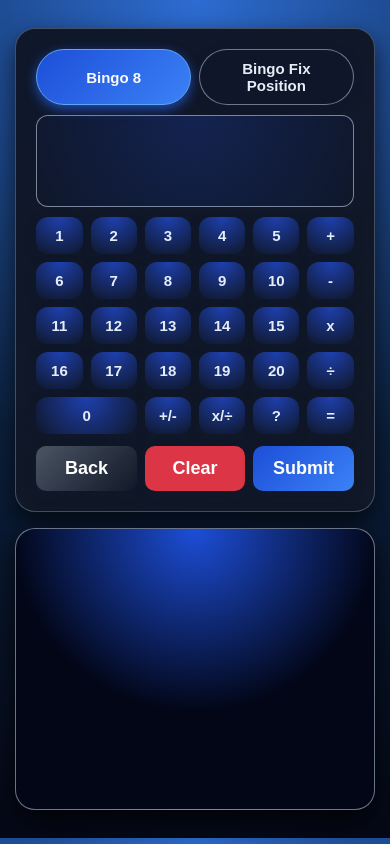
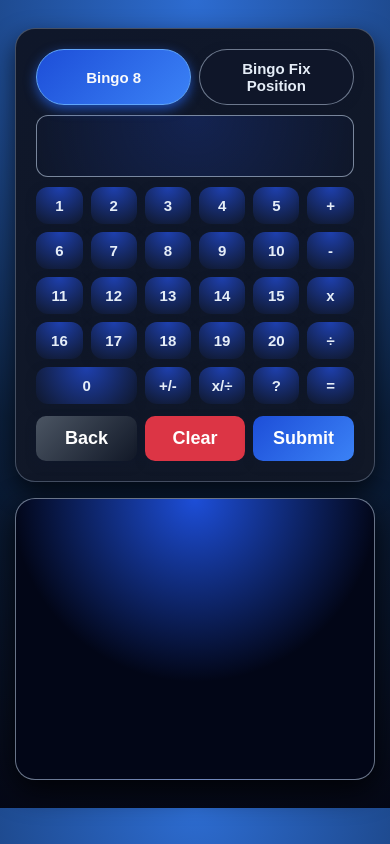
Before and after one commit to Rewwiw/A-Math-Solution-Solver, a plain HTML site: page index.html in a window 390 px wide. Drawn offline with Linux system fonts and the light colour scheme.

Commit message:
Update styles.css

```diff
--- a/css/styles.css
+++ b/css/styles.css
@@ -400,7 +400,7 @@ body {
   }
     .show-pawn-input {
     height: auto;          /* ให้สูงตามเนื้อหา */
-    min-height: 70px;      /* กันย่อเกินไป ก่อนมีเบี้ย */
+    min-height: 40px;      /* กันย่อเกินไป ก่อนมีเบี้ย */
     padding: 10px;         /* เผื่อพื้นที่ให้พอดี */
     gap: 6px;              /* ระยะช่องระหว่างเบี้ย */
     flex-wrap: wrap;       /* ให้ขึ้นหลายแถวทันที */
```
